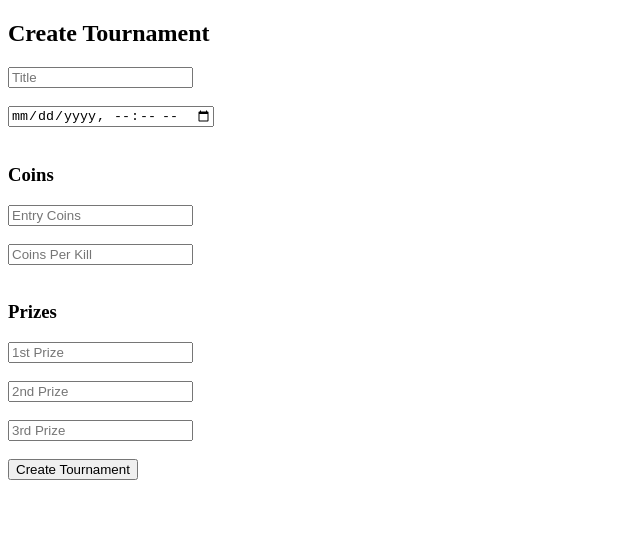
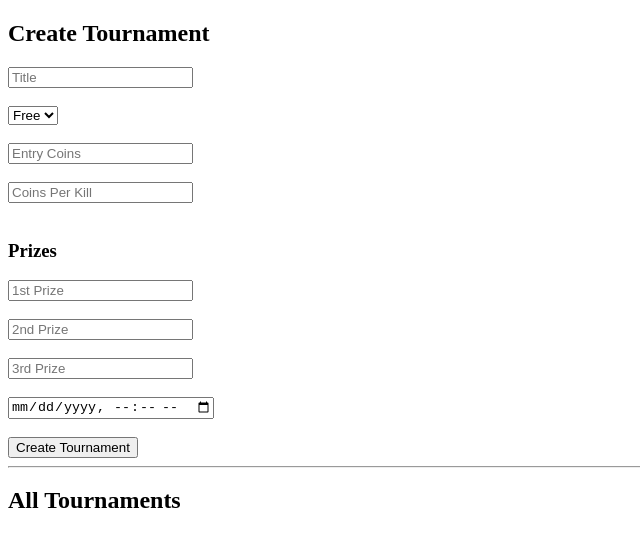
Before and after one commit to nikhilkumar70015-alt/ff-tournament-backend, a website: page admin-panel/tournament.html in a window 1280 px wide. Shown: the whole page, without its empty margins (0-640 px from the left). Drawn offline with Linux system fonts and the light colour scheme; no server answers; sample sign-in values are in the browser's storage.

Commit message:
Update tournament.html

```diff
--- a/admin-panel/tournament.html
+++ b/admin-panel/tournament.html
@@ -9,9 +9,12 @@
 <h2>Create Tournament</h2>
 
 <input id="title" placeholder="Title"><br><br>
-  <input id="matchTime" type="datetime-local"><br><br>
 
-  <h3>Coins</h3>
+<select id="type">
+  <option value="free">Free</option>
+  <option value="paid">Paid</option>
+</select><br><br>
+
 <input id="entryCoins" type="number" placeholder="Entry Coins"><br><br>
 <input id="perKillCoins" type="number" placeholder="Coins Per Kill"><br><br>
 
@@ -20,7 +23,14 @@
 <input id="second" type="number" placeholder="2nd Prize"><br><br>
 <input id="third" type="number" placeholder="3rd Prize"><br><br>
 
+<input id="matchTime" type="datetime-local"><br><br>
+
 <button onclick="createTournament()">Create Tournament</button>
+
+<hr>
+
+<h2>All Tournaments</h2>
+<div id="list"></div>
 
 <script src="js/config.js"></script>
 <script src="js/auth.js"></script>
```
Lines whose indentation alone changed are shown as unchanged.
